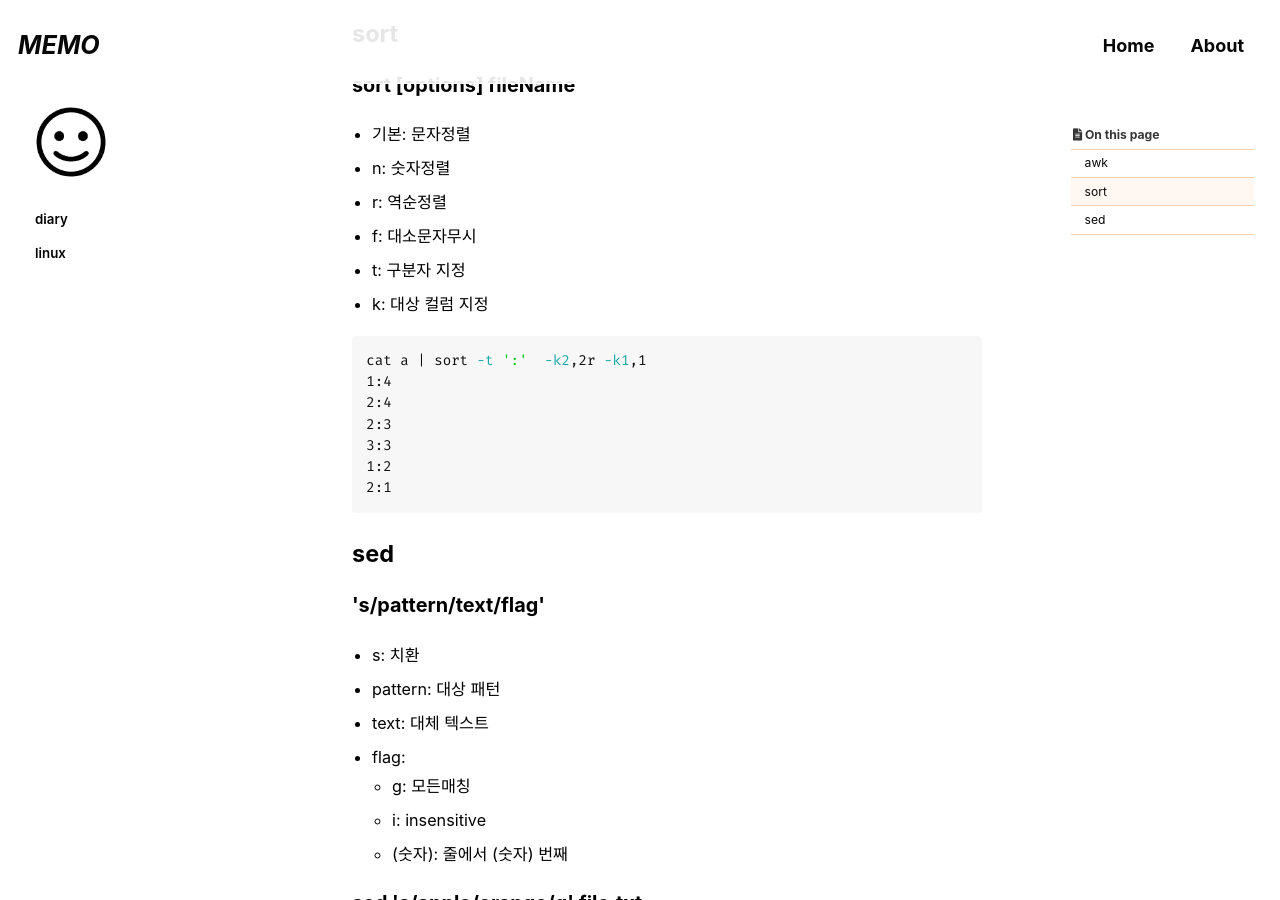
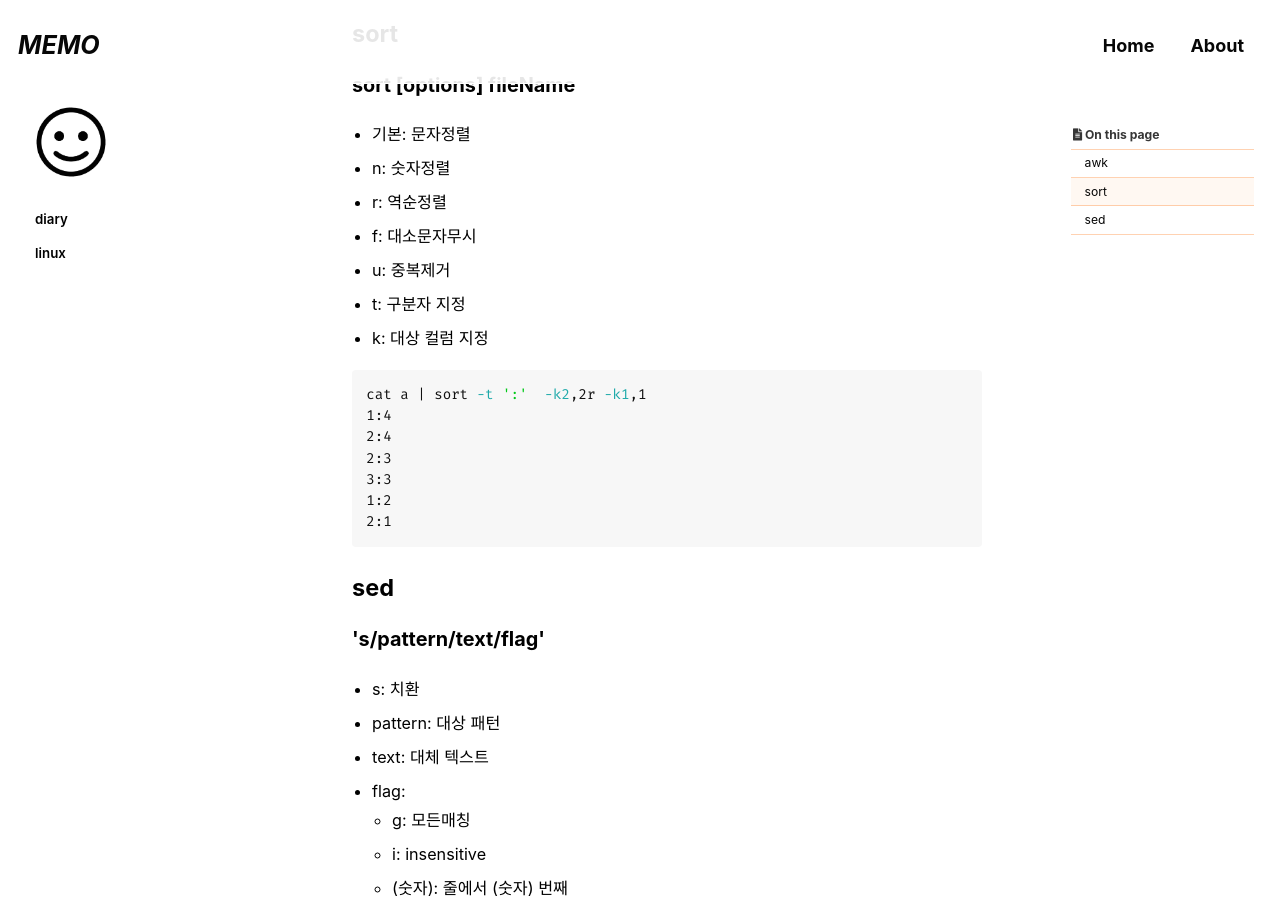
Before and after one commit to x1d1um/x1d1um.github.io, a Jekyll site: the page built from _posts/2024-11-10-2nd.md, in a window 1280 px wide and 900 px high, scrolled down 716 px. Built offline with Jekyll 4.4.1, drawn with Linux system fonts in a browser that asks for light colours; cached includes are drawn as plain includes; some web fonts are replaced; comment, search, counter and statistics services are not loaded.

Commit message:
update 2nd post

```diff
--- a/_posts/2024-11-10-2nd.md
+++ b/_posts/2024-11-10-2nd.md
@@ -39,6 +39,7 @@ video.mp4
 * n: 숫자정렬
 * r: 역순정렬
 * f: 대소문자무시
+* u: 중복제거
 * t: 구분자 지정
 * k: 대상 컬럼 지정
 
@@ -106,4 +107,6 @@ Result:   Removeallspaceshere.
 
 
 
+
+
 regex는 나중에..
```
